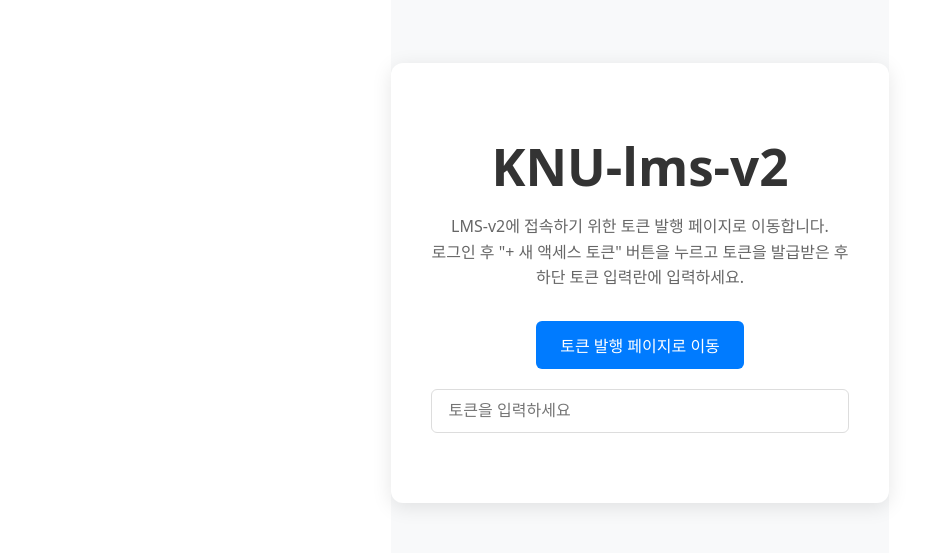
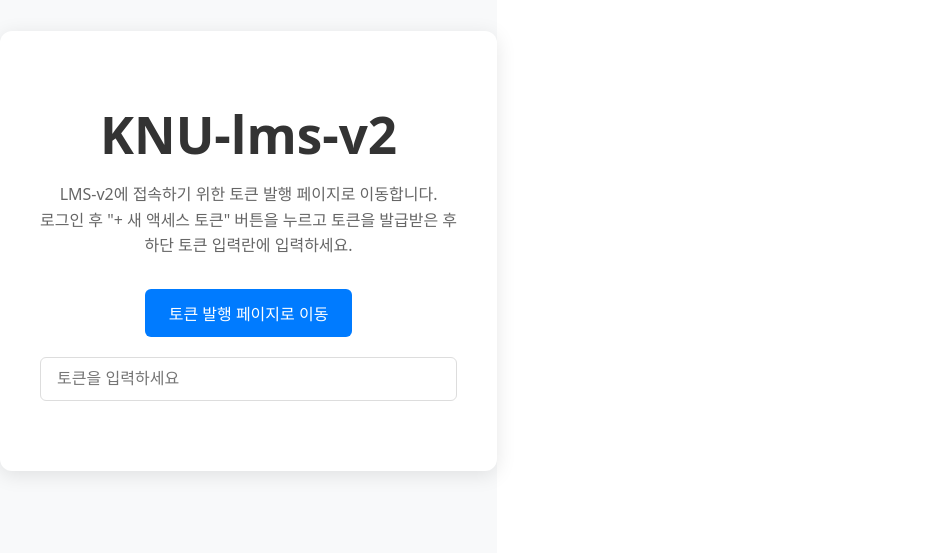
Before and after one commit to knu-lms-v2/lms-client, a React (Vite) app: page / in a window 1280 px wide. Shown: the part 149-702 px from the top of the page, without its empty margins (0-940 px from the left). Built offline with nearby package versions, Linux system fonts and the light colour scheme.

Commit message:
Refactor: 스타일 지정 방법 CSS -> CSS Module 교체

```diff
--- a/src/App.css
+++ /dev/null
@@ -1,15 +0,0 @@
-#root {
-  max-width: 1280px;
-  margin: 0 auto;
-  padding: 2rem;
-  text-align: center;
-}
-
-.app-layout {
-  display: flex;
-}
-
-.main-content {
-  flex-grow: 1; /* 남은 공간을 모두 차지 */
-  padding: 20px;
-}
--- /dev/null
+++ b/src/App.module.css
@@ -0,0 +1,23 @@
+.appLayout {
+  display: flex;
+}
+
+.mainContent {
+  flex-grow: 1;
+  padding: 20px;
+}
+
+.lmsButton {
+  margin-top: 20px;
+  padding: 10px 20px;
+  background-color: #007bff;
+  color: white;
+  border: none;
+  border-radius: 4px;
+  cursor: pointer;
+  transition: background-color 0.2s ease;
+}
+
+.lmsButton:hover {
+  background-color: #0056b3;
+}
--- a/src/App.tsx
+++ b/src/App.tsx
@@ -1,7 +1,7 @@
 import { useState } from "react";
 import Sidetab from "./components/layout/Sidetab";
 import LMSWebView from "./components/LMSWebView";
-import "./App.css";
+import styles from "./App.module.css";
 
 function App() {
   const [showLMS, setShowLMS] = useState(true);
@@ -11,22 +11,11 @@ function App() {
   }
 
   return (
-    <div className="app-layout">
+    <div className={styles.appLayout}>
       <Sidetab />
-      <main className="main-content">
+      <main className={styles.mainContent}>
         <h1>메인 콘텐츠 영역</h1>
-        <button
-          onClick={() => setShowLMS(true)}
-          style={{
-            marginTop: "20px",
-            padding: "10px 20px",
-            backgroundColor: "#007bff",
-            color: "white",
-            border: "none",
-            borderRadius: "4px",
-            cursor: "pointer",
-          }}
-        >
+        <button onClick={() => setShowLMS(true)} className={styles.lmsButton}>
           LMS 열기
         </button>
       </main>
--- /dev/null
+++ b/src/components/LMSWebView.module.css
@@ -0,0 +1,73 @@
+.container {
+  width: 100%;
+  height: 100vh;
+  display: flex;
+  flex-direction: column;
+  justify-content: center;
+  align-items: center;
+  background-color: #f8f9fa;
+}
+
+.card {
+  text-align: center;
+  padding: 40px;
+  background-color: white;
+  border-radius: 12px;
+  box-shadow: 0 4px 20px rgba(0, 0, 0, 0.1);
+  max-width: 500px;
+}
+
+.title {
+  color: #333;
+  margin-bottom: 20px;
+}
+
+.description {
+  color: #666;
+  margin-bottom: 30px;
+  line-height: 1.6;
+}
+
+.buttonContainer {
+  display: flex;
+  gap: 15px;
+  justify-content: center;
+}
+
+.button {
+  padding: 12px 24px;
+  background-color: #007bff;
+  color: white;
+  border: none;
+  border-radius: 6px;
+  cursor: pointer;
+  font-size: 16px;
+  font-weight: 500;
+  transition: background-color 0.2s ease;
+}
+
+.button:hover {
+  background-color: #0056b3;
+}
+
+.inputContainer {
+  margin-bottom: 30px;
+  width: 100%;
+}
+
+.input {
+  width: 100%;
+  margin-top: 20px;
+  padding: 12px 16px;
+  font-size: 16px;
+  border: 1px solid #ddd;
+  border-radius: 6px;
+  box-sizing: border-box;
+  transition: border-color 0.2s ease;
+}
+
+.input:focus {
+  outline: none;
+  border-color: #007bff;
+  box-shadow: 0 0 0 2px rgba(0, 123, 255, 0.25);
+}
--- a/src/components/LMSWebView.tsx
+++ b/src/components/LMSWebView.tsx
@@ -1,4 +1,5 @@
 import React, { useState } from "react";
+import styles from "./LMSWebView.module.css";
 
 const LMSWebView: React.FC = () => {
   const [token, setToken] = useState("");
@@ -9,74 +10,29 @@ const LMSWebView: React.FC = () => {
   };
 
   return (
-    <div
-      style={{
-        width: "100%",
-        height: "100vh",
-        display: "flex",
-        flexDirection: "column",
-        justifyContent: "center",
-        alignItems: "center",
-        backgroundColor: "#f8f9fa",
-      }}
-    >
-      <div
-        style={{
-          textAlign: "center",
-          padding: "40px",
-          backgroundColor: "white",
-          borderRadius: "12px",
-          boxShadow: "0 4px 20px rgba(0,0,0,0.1)",
-          maxWidth: "500px",
-        }}
-      >
-        <h1 style={{ color: "#333", marginBottom: "20px" }}>KNU-lms-v2</h1>
+    <div className={styles.container}>
+      <div className={styles.card}>
+        <h1 className={styles.title}>KNU-lms-v2</h1>
 
-        <p
-          style={{
-            color: "#666",
-            marginBottom: "30px",
-            lineHeight: "1.6",
-          }}
-        >
+        <p className={styles.description}>
           LMS-v2에 접속하기 위한 토큰 발행 페이지로 이동합니다.
           <br /> 로그인 후 "+ 새 액세스 토큰" 버튼을 누르고 토큰을 발급받은 후
           <br />
           하단 토큰 입력란에 입력하세요.
         </p>
 
-        <div style={{ display: "flex", gap: "15px", justifyContent: "center" }}>
-          <button
-            onClick={openLMSInNewTab}
-            style={{
-              padding: "12px 24px",
-              backgroundColor: "#007bff",
-              color: "white",
-              border: "none",
-              borderRadius: "6px",
-              cursor: "pointer",
-              fontSize: "16px",
-              fontWeight: "500",
-            }}
-          >
+        <div className={styles.buttonContainer}>
+          <button onClick={openLMSInNewTab} className={styles.button}>
             토큰 발행 페이지로 이동
           </button>
         </div>
-        <div style={{ marginBottom: "30px", width: "100%" }}>
+        <div className={styles.inputContainer}>
           <input
             type="text"
             value={token}
             onChange={(e) => setToken(e.target.value)}
             placeholder="토큰을 입력하세요"
-            style={{
-              width: "100%",
-              marginTop: "20px",
-              padding: "12px 16px",
-              fontSize: "16px",
-              border: "1px solid #ddd",
-              borderRadius: "6px",
-              boxSizing: "border-box",
-            }}
+            className={styles.input}
           />
         </div>
       </div>
--- a/src/components/layout/Sidetab.css
+++ /dev/null
@@ -1,31 +0,0 @@
-
-.sidebar {
-  width: 220px; /* 사이드바 너비 */
-  height: 100vh; /* 전체 화면 높이 */
-  background-color: #f4f4f4;
-  padding: 20px;
-  flex-shrink: 0; /* 너비가 줄어들지 않도록 고정 */
-}
-
-.sidebar nav ul {
-  list-style-type: none; /* 목록 앞의 점 제거 */
-  padding: 0;
-  margin: 0;
-}
-
-.sidebar nav li {
-  margin-bottom: 10px;
-}
-
-.sidebar nav a {
-  text-decoration: none;
-  color: #333;
-  display: block; /* 링크의 클릭 가능 영역을 확장 */
-  padding: 10px;
-  border-radius: 5px;
-  transition: background-color 0.2s;
-}
-
-.sidebar nav a:hover {
-  background-color: #e0e0e0;
-}
--- /dev/null
+++ b/src/components/layout/Sidetab.module.css
@@ -0,0 +1,34 @@
+.sidebar {
+  width: 220px;
+  height: 100vh;
+  background-color: #f4f4f4;
+  padding: 20px;
+  flex-shrink: 0;
+}
+
+.nav {
+  width: 100%;
+}
+
+.navList {
+  list-style-type: none;
+  padding: 0;
+  margin: 0;
+}
+
+.navItem {
+  margin-bottom: 10px;
+}
+
+.navLink {
+  text-decoration: none;
+  color: #333;
+  display: block;
+  padding: 10px;
+  border-radius: 5px;
+  transition: background-color 0.2s;
+}
+
+.navLink:hover {
+  background-color: #e0e0e0;
+}
--- a/src/components/layout/Sidetab.tsx
+++ b/src/components/layout/Sidetab.tsx
@@ -1,15 +1,31 @@
-import React from 'react';
-import './Sidetab.css'; // Sidetab 전용 CSS 파일을 만듭니다.
+import React from "react";
+import styles from "./Sidetab.module.css";
 
 const Sidetab = () => {
   return (
-    <aside className="sidebar">
-      <nav>
-        <ul>
-          <li><a href="/">대시보드</a></li>
-          <li><a href="/courses">강의 목록</a></li>
-          <li><a href="/profile">프로필</a></li>
-          <li><a href="/settings">설정</a></li>
+    <aside className={styles.sidebar}>
+      <nav className={styles.nav}>
+        <ul className={styles.navList}>
+          <li className={styles.navItem}>
+            <a href="/" className={styles.navLink}>
+              대시보드
+            </a>
+          </li>
+          <li className={styles.navItem}>
+            <a href="/courses" className={styles.navLink}>
+              강의 목록
+            </a>
+          </li>
+          <li className={styles.navItem}>
+            <a href="/profile" className={styles.navLink}>
+              프로필
+            </a>
+          </li>
+          <li className={styles.navItem}>
+            <a href="/settings" className={styles.navLink}>
+              설정
+            </a>
+          </li>
         </ul>
       </nav>
     </aside>
```
